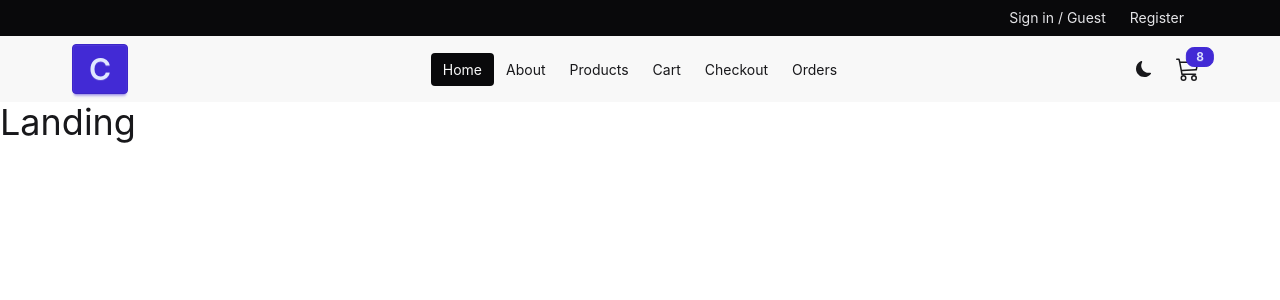
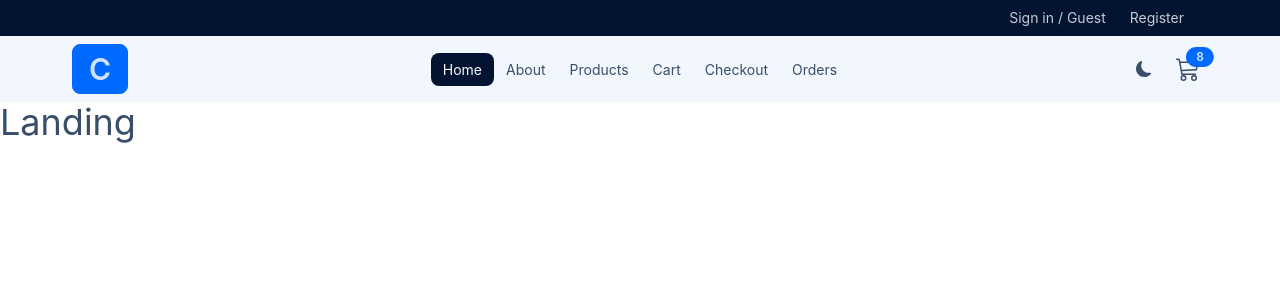
Before and after one commit to vasliddinov13/store-app, a React (Vite) app: page / in a window 1280 px wide. Shown: the top 300 px of the page. Built offline with nearby package versions, Linux system fonts and the light colour scheme.

Commit message:
theme added

```diff
--- a/index.html
+++ b/index.html
@@ -1,5 +1,5 @@
 <!doctype html>
-<html lang="en" data-theme="light">
+<html lang="en" data-theme="winter">
   <head>
     <meta charset="UTF-8" />
     <link rel="icon" type="image/svg+xml" href="/favicon.svg" />
--- a/src/components/Navbar.jsx
+++ b/src/components/Navbar.jsx
@@ -2,8 +2,28 @@ import { BsCart3, BsMoonFill, BsSunFill } from "react-icons/bs"
 import { FaBarsStaggered } from "react-icons/fa6"
 import { NavLink } from "react-router-dom"
 import NavLinks from "./NavLinks"
+import { useEffect, useState } from "react"
+
+const themes = {
+    winter: "winter",
+    dracula: "dracula"
+}
+
+const getThemeFromLocalStorage = () => localStorage.getItem("theme") || themes.winter;
 
 const Navbar = () => {
+    const [theme,setTheme] = useState(getThemeFromLocalStorage());
+
+    const changeTheme = ()=>{
+        let newTheme = theme === themes.winter ? themes.dracula : themes.winter;
+        setTheme(newTheme);
+    }
+
+    useEffect(()=>{
+        document.documentElement.setAttribute("data-theme",theme);
+        localStorage.setItem("theme",theme);
+    },[theme]);
+
     return (
         <nav className="bg-base-200">
             <div className="navbar align-element">
@@ -13,27 +33,27 @@ const Navbar = () => {
                     </NavLink>
                     <div className="dropdown">
                         <label tabIndex={0} className="btn btn-ghost lg:hidden">
-                        <FaBarsStaggered className="w-6 h-6"/>
+                            <FaBarsStaggered className="w-6 h-6" />
                         </label>
                         <ul tabIndex={0} className="menu menu-sm shadow z-1 dropdown-content w-52 mt-3 bg-base-200 rounded-box">
-                        <NavLinks/>
+                            <NavLinks />
                         </ul>
                     </div>
                 </div>
                 <div className="navbar-center hidden lg:flex">
                     <ul className="menu menu-horizontal">
-                    <NavLinks/>
+                        <NavLinks />
                     </ul>
                 </div>
                 <div className="navbar-end">
                     <label className="swap swap-rotate">
-                    <input type="checkbox" />
-                    <BsSunFill className="swap-on w-4 h-4"/>
-                    <BsMoonFill className="swap-off w-4 h-4"/>
+                        <input type="checkbox" onChange={changeTheme}/>
+                        <BsSunFill className="swap-on w-4 h-4" />
+                        <BsMoonFill className="swap-off w-4 h-4" />
                     </label>
                     <NavLink to='/cart' className='btn btn-ghost btn-circle btn-md ml-4'>
                         <div className="indicator">
-                        <BsCart3 className="w-6 h-6"/>
+                            <BsCart3 className="w-6 h-6" />
                             <span className="indicator-item badge badge-primary badge-sm">8</span>
                         </div>
                     </NavLink>
--- a/src/index.css
+++ b/src/index.css
@@ -1,9 +1,11 @@
 @import "tailwindcss";
 @plugin "@tailwindcss/typography";
-@plugin "daisyui";
+@plugin "daisyui" {
+    themes: winter --default, dracula --prefersdark;
+}
 
-@layer components{
-    .align-element{
+@layer components {
+    .align-element {
         @apply max-w-6xl px-8 mx-auto
     }
 }
```
Lines whose indentation alone changed are shown as unchanged.
